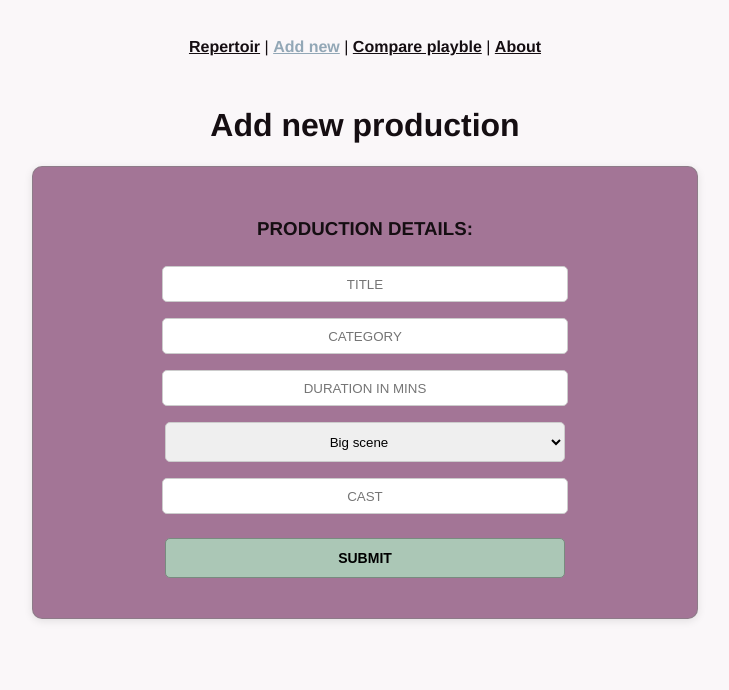
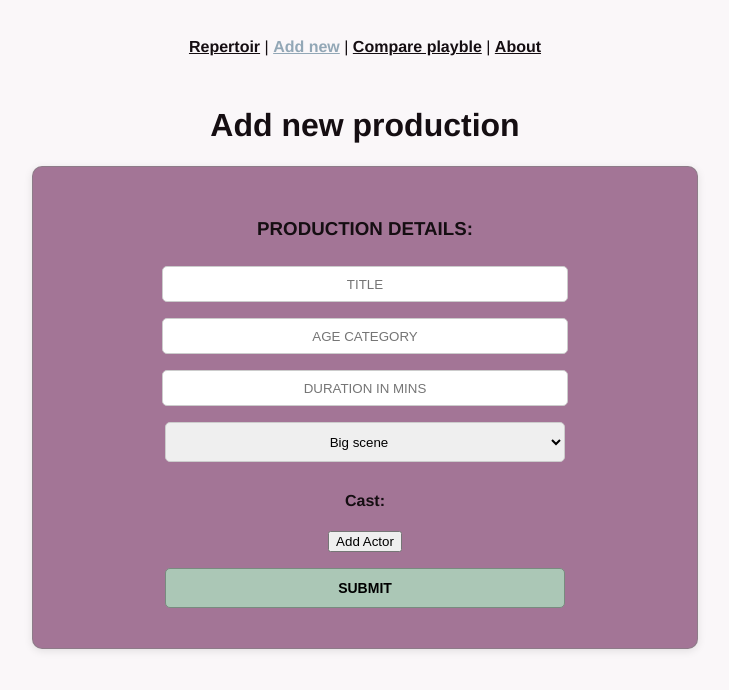
Before and after one commit to kuslukas94/vue-mastery-course, a Vue app: page /form in a window 1280 px wide. Shown: the top 690 px of the page, without its empty margins (275-1004 px from the left). Built offline with nearby package versions, Linux system fonts and the light colour scheme.

Commit message:
refactor: add actor name and actor role in cast (Form + correct display in ProductionDetails)

```diff
--- /dev/null
+++ b/src/components/CastManager.vue
@@ -0,0 +1,50 @@
+<script setup>
+import { toRefs } from 'vue';
+
+const props = defineProps({
+  productions: Object
+})
+const { productions } = toRefs(props)
+
+const addActor = () => {
+  productions.value.cast.push({ role: '', name: '' })
+}
+const removeActor = (index) => {
+  productions.value.cast.splice(index, 1)
+}
+</script>
+
+<template>
+  <h4>Cast:</h4>
+  <div v-for="(actor, index) in productions.cast" :key="index" class="cast-entry">
+    <input type="text" :id="'role-' + index" v-model="actor.role" placeholder="ROLE NAME" aria-label="ActorRole">
+
+    <input type="text" :id="'name-' + index" v-model="actor.name" placeholder="ACTRESS/ACTOR NAME" aria-label="ActorName">
+    <!-- BUTTON for removing actor before submit -->
+    <button @click.prevent="removeActor(index)" class="delete-button">❌</button>
+  </div>
+  <!-- ADD Actor-->
+  <button @click.prevent="addActor" class="small-button">Add Actor</button>
+</template>
+
+<style lang="scss" scoped>
+.cast-entry {
+  height: 100%;
+  width: 100%;
+  display: flex;
+  flex-direction: row;
+  justify-content: center;
+  align-items: center;
+}
+input {
+  margin-top: 0.5rem;
+  margin-bottom: 0.5rem;
+  width: 80%;
+  max-width: 180px;
+  height: 1.5rem;
+  text-align: center;
+  border-radius: 5px;
+  border: 1px solid #ccc;
+}
+
+</style>
--- a/src/components/FormCard.vue
+++ b/src/components/FormCard.vue
@@ -1,5 +1,6 @@
 <script setup>
 import { toRefs } from 'vue'
+import CastManager from './CastManager.vue';
 
 const props = defineProps({
   productions: Object,
@@ -15,7 +16,7 @@ const { productions, onSubmit } = toRefs(props)
     <input
       v-model="productions.category"
       id="category"
-      placeholder="CATEGORY"
+      placeholder="AGE CATEGORY"
       aria-label="Category"
     />
     <input
@@ -30,7 +31,10 @@ const { productions, onSubmit } = toRefs(props)
       <option>Small scene</option>
       <option>Ship</option>
     </select>
-    <input v-model="productions.cast" id="cast" placeholder="CAST" aria-label="Cast" />
+    <!-- CAST -->
+    <CastManager :productions="productions" />
+
+    <!-- SUBMIT FORM-->
     <input type="submit" class="button" value="SUBMIT" />
   </form>
 </template>
--- a/src/views/FormView.vue
+++ b/src/views/FormView.vue
@@ -9,7 +9,7 @@ const initialProductions = () => ({
   category: '',
   duration: '',
   location: 'Big scene', // Default value for select
-  cast: ''
+  cast: []
 })
 const productions = reactive(initialProductions())
 const GStore = inject('GStore')
--- a/src/views/production/ProductionDetails.vue
+++ b/src/views/production/ProductionDetails.vue
@@ -48,7 +48,10 @@ watch(
     <p><b>Category:</b> {{ production.category }}</p>
     <p><b>Duration:</b> {{ production.duration }} min</p>
     <p><b>Location:</b> {{ production.location }}</p>
-    <p><b>Cast:</b> {{ production.cast }}</p>
+    <p><b>Cast:</b></p>
+    <div v-for="(actor, index) in production.cast" :key="index">
+      <p><b>{{ actor.role }}:</b> {{ actor.name }}</p>
+    </div>
   </div>
 </template>
 
```
